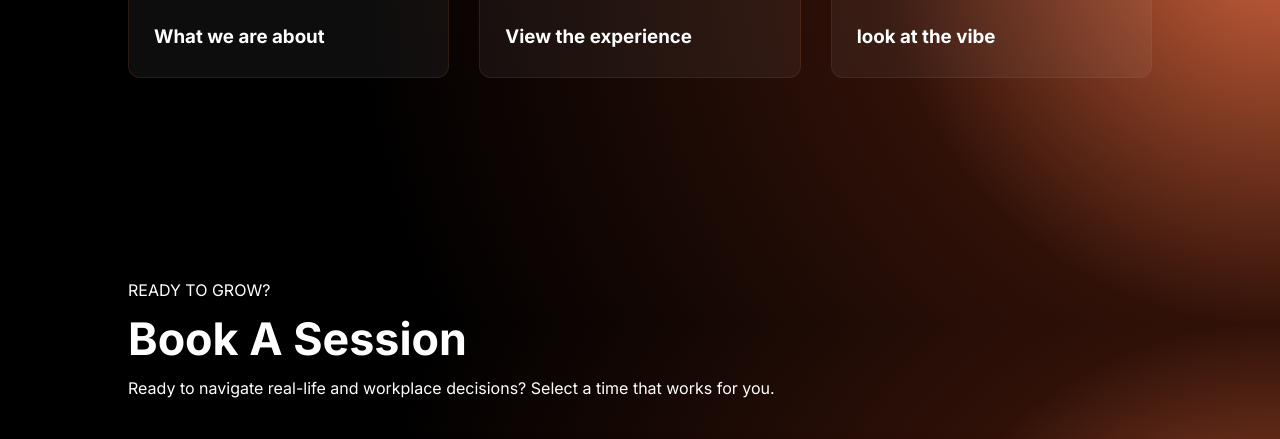
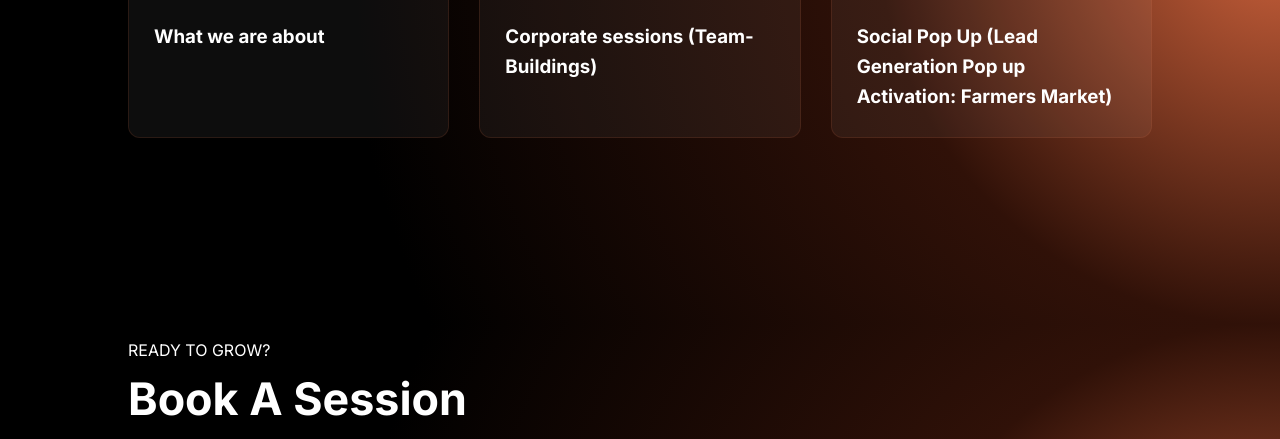
Before and after one commit to Rifumo-Mabasa/Vutomi_Simulations, a website: page public/index.html in a window 1280 px wide. Shown: the part 2876-3315 px from the top of the page. Drawn offline with Linux system fonts and the light colour scheme.

Commit message:
video and image update h3 update

```diff
--- a/public/index.html
+++ b/public/index.html
@@ -143,7 +143,7 @@
                         </video>
                     </div>
                      <div class="card-info">
-                        <h3>View the experience </h3>
+                        <h3>Corporate sessions (Team-Buildings) </h3>
                     </div>
                 </div>
 
@@ -155,7 +155,7 @@
                         </video>
                     </div>
                     <div class="card-info">
-                        <h3>look at the vibe</h3>
+                        <h3>Social Pop Up (Lead Generation Pop up Activation: Farmers Market)</h3>
                     </div>
                 </div>
             </div>
```
